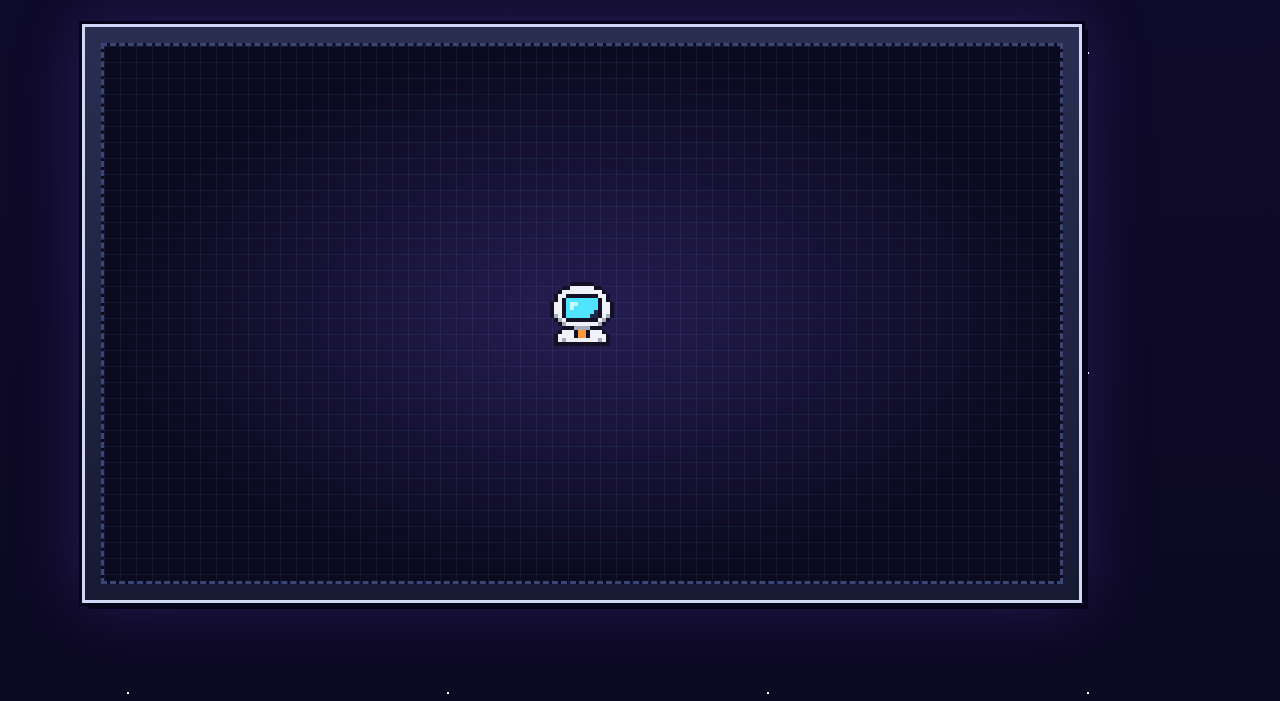
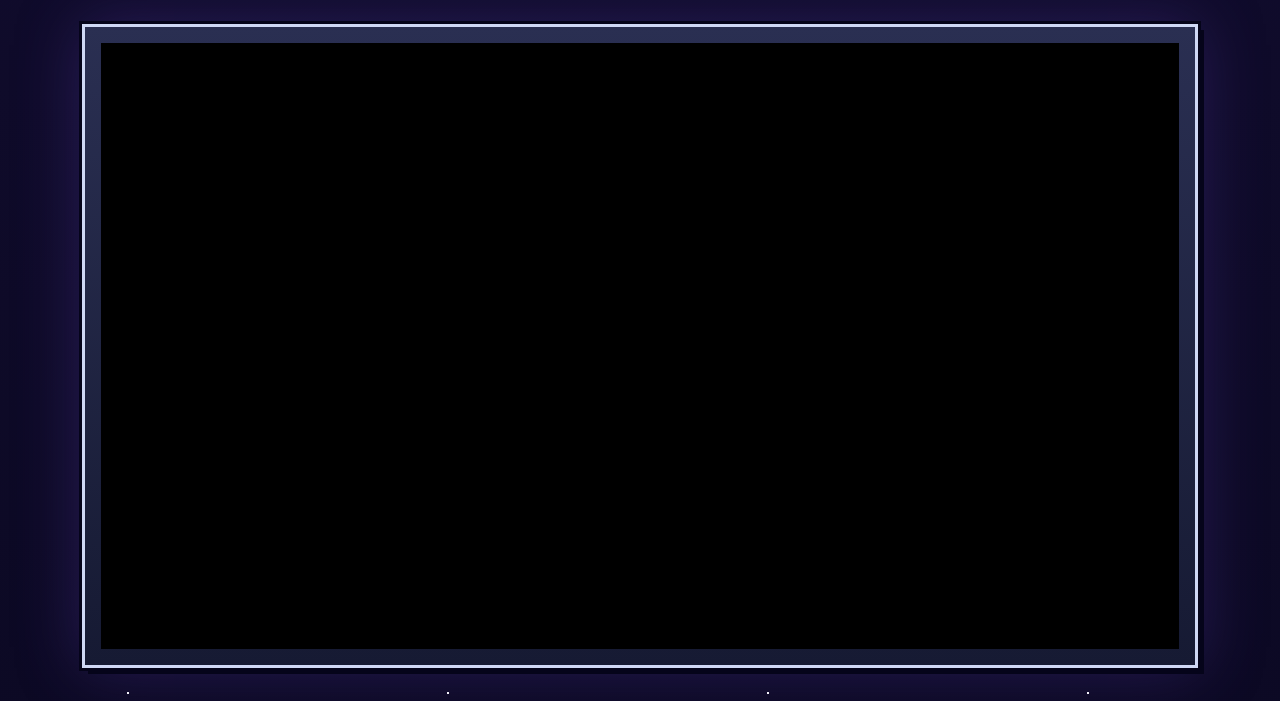
Before and after one commit to criapiracassiopeia26/cassiopeiamariner9, a plain HTML site: page index.html in a window 1280 px wide. Shown: the part 5259-5960 px from the top of the page. Drawn offline with Linux system fonts and the light colour scheme.

Commit message:
Update index.html

```diff
--- a/index.html
+++ b/index.html
@@ -10,6 +10,8 @@
   <meta name="description" content="Mariner 9 Mission: a pixel-art animated story, a browser game and an accessible version in sign language and braille by Team Cassiopeia for the NASA Space Apps Challenge 2026 in Duitama, Colombia.">
   <meta name="theme-color" content="#0d0a22">
   <meta name="color-scheme" content="dark">
+  <!-- YouTube needs the page address (referrer) or it shows "Error 153" -->
+  <meta name="referrer" content="strict-origin-when-cross-origin">
 
   <!-- After deploying, replace PASTE_SITE_URL_HERE with your real address (see README) -->
   <link rel="canonical" href="PASTE_SITE_URL_HERE">
@@ -243,8 +245,11 @@
           <p class="kicker" data-i18n="team.kicker"></p>
           <h2 id="team-title" class="section-title" data-i18n="team.title"></h2>
         </header>
-        <!-- 🖼️ TEAM IMAGE: set its path in config.js → teamImage (section 5) -->
-        <figure class="team-image" data-team-image></figure>
+        <!-- 🎬 TEAM VIDEO: paste the YouTube links (EN + ES) in config.js → teamVideo (section 5) -->
+        <div class="screen team-video">
+          <div class="video-slot video-slot--main" data-video="team"></div>
+        </div>
+        <div class="video-actions" data-video-actions="team"></div>
       </div>
     </section>
   </main>
```
